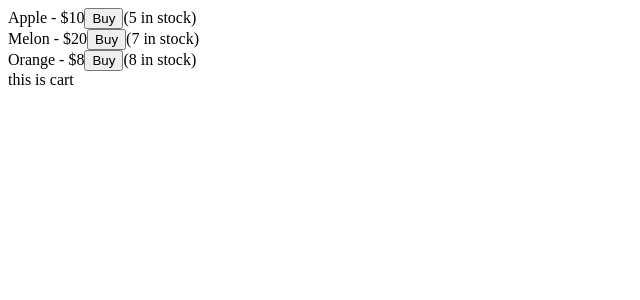
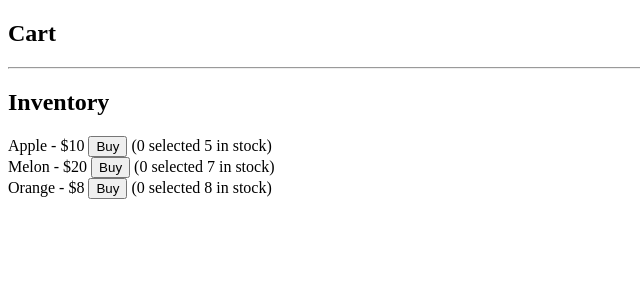
Before and after one commit to Frayz17/react-cart, a React (Create React App) app: page / in a window 1280 px wide. Shown: the top 300 px of the page, without its empty margins (0-640 px from the left). Built offline with nearby package versions, Linux system fonts and the light colour scheme.

Commit message:
Iventory and Product components are done.

```diff
--- a/src/App.js
+++ b/src/App.js
@@ -34,33 +34,40 @@ export default class App extends Component {
         }
       },
 
-      selected: []
+      selectedProducts: []
     }
   }
 
   handleBuy = (product) => {
     const _product = {...product};
+
+    if (_product.quantity > 0) {
       _product.quantity = _product.quantity - 1
 
-    const _selected = this.state.selected;
-    _selected.push(_product);
+      const _selectedProducts = this.state.selectedProducts;
+      _selectedProducts.push(_product);
 
       this.setState(prevstate => ({
         inventory: {
           ...prevstate.inventory,
           [product.id]: _product
         },
-      selected: _selected
+        selectedProducts: _selectedProducts
       }))
-    console.log(this.state);
+    }
   }
 
   render() {
-    const {cart, inventory} = this.state;
+    const {cart, inventory, selectedProducts} = this.state;
     return (
       <div>
-        <Inventory cart={cart} inventory={inventory} handleBuy={this.handleBuy} />
         <Cart />
+        <Inventory
+          cart={cart}
+          inventory={inventory}
+          handleBuy={this.handleBuy}
+          selectedProducts={selectedProducts}
+        />
       </div>
     );
   }
--- a/src/components/Cart.js
+++ b/src/components/Cart.js
@@ -7,7 +7,7 @@ export default function Cart() {
 
   return (
     <div>
-      this is cart
+      <h2>Cart</h2>
     </div>
   )
 }
--- a/src/components/Inventory.js
+++ b/src/components/Inventory.js
@@ -3,13 +3,20 @@ import React, { Component } from 'react';
 import PropTypes from 'prop-types';
 import Product from './Product'
 
-export default function Inventory({cart, inventory, handleBuy}) {
-  let products = R.sortBy(R.prop("title"), R.values(inventory))
+export default function Inventory({cart, inventory, handleBuy, selectedProducts}) {
+  let products = R.sortBy(R.prop("title"), R.values(inventory));
 
   return (
     <div>
+      <hr/>
+      <h2>Inventory</h2>
       { R.map(product => (
-        <Product product={product} key={product.id} handleBuy={handleBuy} />
+        <Product
+          key={product.id}
+          product={product}
+          handleBuy={handleBuy}
+          selectedProducts={selectedProducts}
+        />
       ), products) }
     </div>
   )
--- a/src/components/Product.js
+++ b/src/components/Product.js
@@ -1,13 +1,27 @@
 import React, { Component } from 'react';
 
-export default function Product({product, handleBuy}) {
+export default function Product({product, handleBuy, selectedProducts}) {
+  let selectedItem;
 
+  if (selectedProducts.length) {
+    selectedItem = selectedProducts.filter(item => (
+      item.id === product.id
+    ))
+  }
 
   return (
     <div>
       {product.title} - ${product.price}
-      <button onClick={() => handleBuy(product)}>Buy</button>
-      ({product.quantity} in stock)
+      {" "}
+      {
+        product.quantity > 0 ?
+        <button onClick={() => handleBuy(product)}>Buy</button> :
+        <button disabled>Buy</button>
+      }
+      {" "}
+      ({selectedItem === undefined ? 0 : selectedItem.length} selected
+      {" "}
+      {product.quantity} in stock)
     </div>
   );
 }
```
Also changed, not shown: src/components/Counter.js (added, +43 -0 lines). Lines whose indentation alone changed are shown as unchanged.
